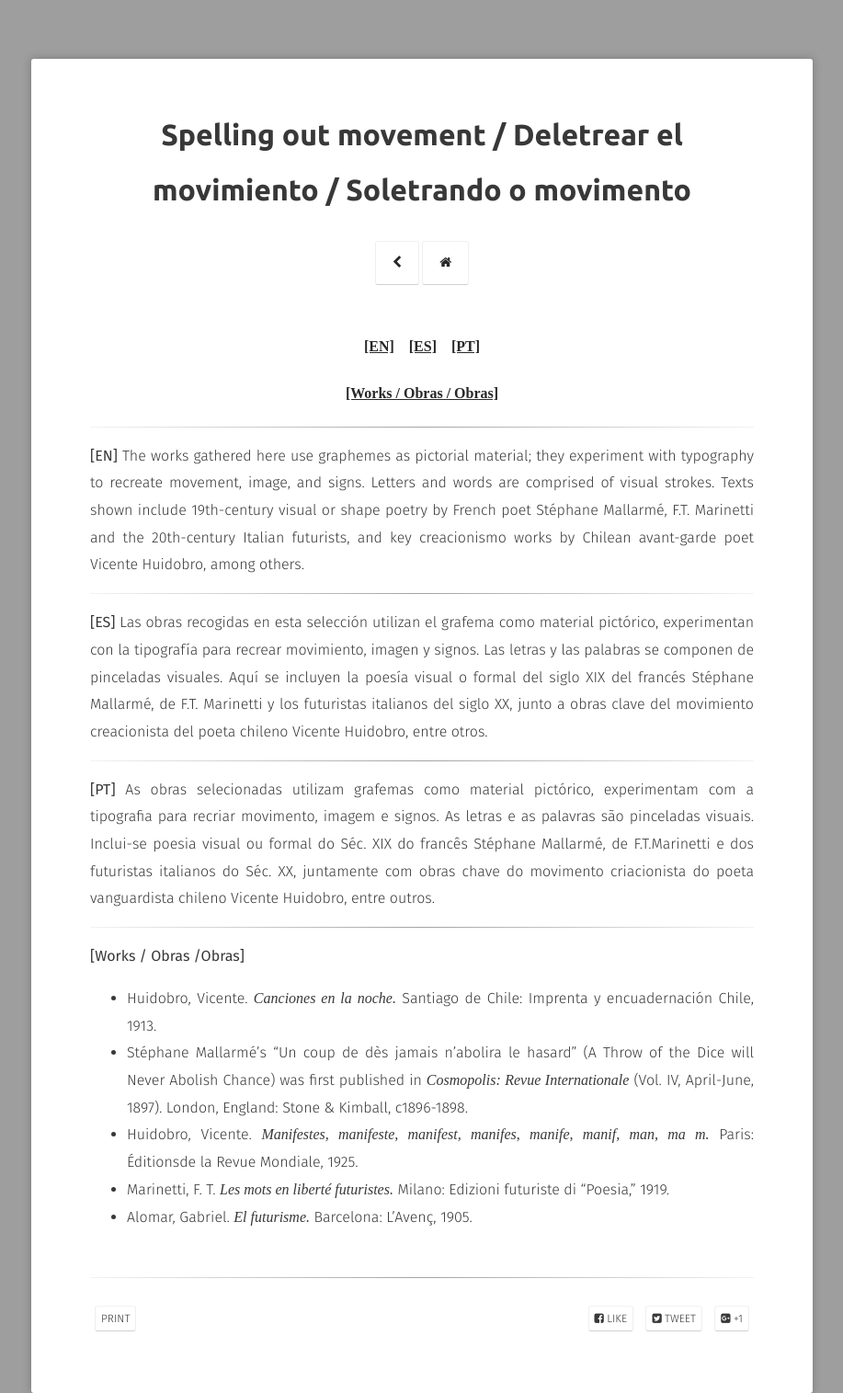
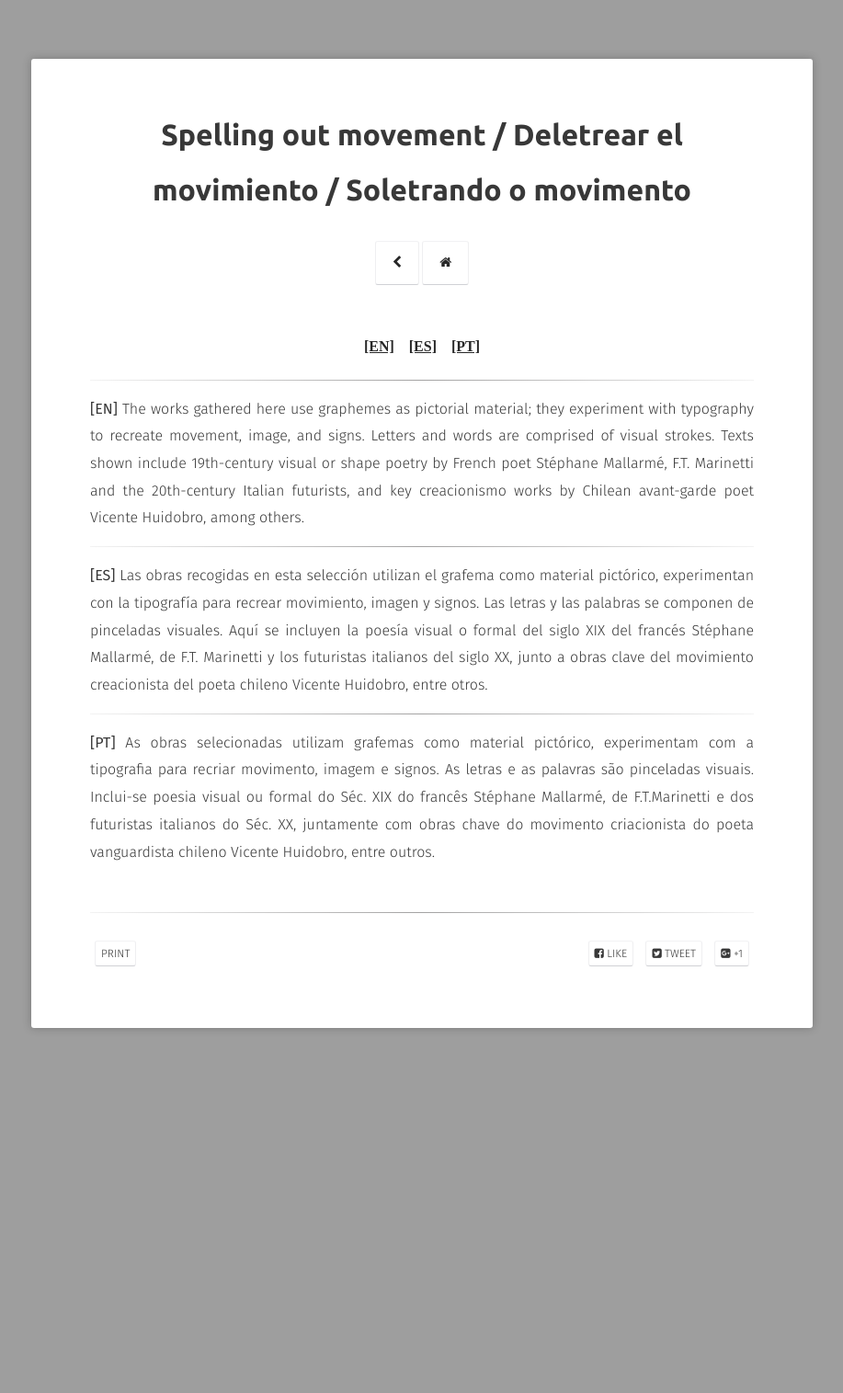
Before and after one commit to nolegacyexhibit/nolegacyexhibit.github.io, a Jekyll site: the page built from _posts/2016-03-22-spellingoutmovement.md, in a window 1280 px wide. Shown: the whole page at 92% size, without its empty margins (181-1098 px from the left). Built offline with Jekyll 4.4.1, drawn with Linux system fonts in a browser that asks for light colours; some web fonts are replaced; after the commit the page ends 1118 px from its top, so only the background shows below that.

Commit message:
Update 2016-03-22-spellingoutmovement.md

```diff
--- a/_posts/2016-03-22-spellingoutmovement.md
+++ b/_posts/2016-03-22-spellingoutmovement.md
@@ -7,7 +7,6 @@ description: The works gathered here use graphemes as pictorial material; they e
 ---
 
 <h4 align="center"><a href="#EN">[EN]</a>&nbsp;&nbsp;&nbsp; <a href="#ES">[ES]</a> &nbsp;&nbsp;&nbsp;<a href="#PT">[PT]</a> </h4>
-<h4 align="center"><a href="#Works">[Works / Obras / Obras]</a> </h4>
 
 ---
 
@@ -20,13 +19,3 @@ description: The works gathered here use graphemes as pictorial material; they e
 ---
 
 <a id="PT"/>**[PT]** As obras selecionadas utilizam grafemas como material pictórico, experimentam com a tipografia para recriar movimento, imagem e signos. As letras e as palavras são pinceladas visuais. Inclui-se poesia visual ou formal do Séc. XIX do francês Stéphane Mallarmé, de F.T.Marinetti e dos futuristas italianos do Séc. XX, juntamente com obras chave do movimento criacionista do poeta vanguardista chileno Vicente Huidobro, entre outros.
-
----
-
-<a id="Works"/> **[Works / Obras /Obras]**
-
-- Huidobro, Vicente. *Canciones en la noche.* Santiago de Chile: Imprenta y encuadernación Chile, 1913.
-- Stéphane Mallarmé’s “Un coup de dès jamais n’abolira le hasard” (A Throw of the Dice will Never Abolish Chance) was first published in *Cosmopolis: Revue Internationale* (Vol. IV, April-June, 1897). London, England: Stone &amp; Kimball, c1896-1898.
-- Huidobro, Vicente. *Manifestes, manifeste, manifest, manifes, manife, manif, man, ma m.* Paris: Éditionsde la Revue Mondiale, 1925.
-- Marinetti, F. T. *Les mots en liberté futuristes.* Milano: Edizioni futuriste di “Poesia,” 1919.
-- Alomar, Gabriel. *El futurisme.* Barcelona: L'Avenç, 1905.
```
